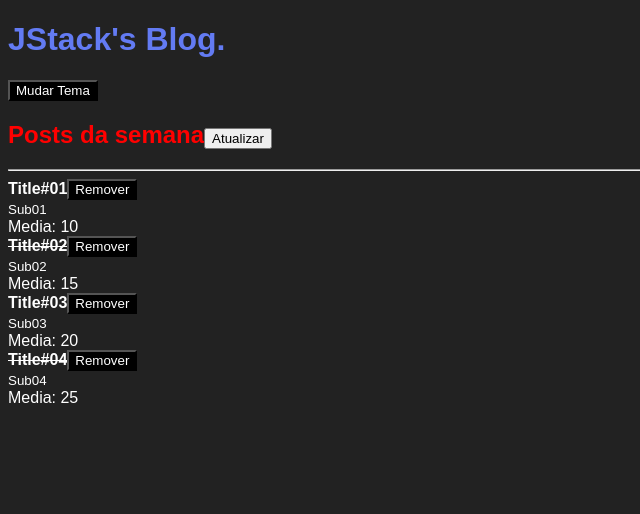
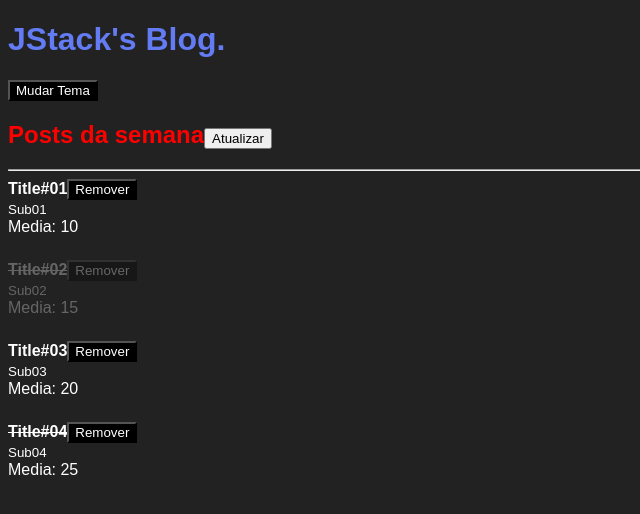
Before and after one commit to Arryel-Klug/react-fundamentos, a React app: page / in a window 1280 px wide. Shown: the top 514 px of the page, without its empty margins (0-640 px from the left). Built offline with nearby package versions, Linux system fonts and the light colour scheme.

Commit message:
Classes Dinâmicas

```diff
--- a/src/App.js
+++ b/src/App.js
@@ -13,10 +13,10 @@ function App() {
 
 
   const [posts, setPosts] = useState([
-    { id: Math.random(), title: 'Title#01', subtitle: 'Sub01', likes:20, read: false },
-    { id: Math.random(), title: 'Title#02', subtitle: 'Sub02', likes:30, read: true },
-    { id: Math.random(), title: 'Title#03', subtitle: 'Sub03', likes:40, read: false },
-    { id: Math.random(), title: 'Title#04', subtitle: 'Sub04', likes:50, read: true },
+    { id: Math.random(), title: 'Title#01', subtitle: 'Sub01', likes:20, read: false, removed: false },
+    { id: Math.random(), title: 'Title#02', subtitle: 'Sub02', likes:30, read: true, removed: true },
+    { id: Math.random(), title: 'Title#03', subtitle: 'Sub03', likes:40, read: false, removed: false },
+    { id: Math.random(), title: 'Title#04', subtitle: 'Sub04', likes:50, read: true, removed: false },
 
   ]);
 
@@ -31,14 +31,19 @@ function App() {
         subtitle: `Sub#0${prevState.length+1}`,
         likes: 50,
         read: false,
+        removed: false,
       }
     ]);
 
   }
 
   function handleRemovePost(postId){
-    setPosts((prevState) => (
-      prevState.filter(post => post.id != postId)
+    setPosts((prevState) => prevState.map(
+      post => (
+        post.id === postId
+        ? {...post, removed: true}
+        : post
+        )
     ));
   }
   return (
--- a/src/Post.js
+++ b/src/Post.js
@@ -1,11 +1,17 @@
 import React from 'react';
 import PropTypes, { bool } from 'prop-types';
 import PostHeader from './PostHeader';
+import styles from './Post.scss'
 
 export default function Post(props){
   return(
-    <>
-      <article>
+      <article
+        className={
+          props.post.removed
+            ? styles.postDeleted
+            : styles.post
+        }
+        >
         <PostHeader
           onRemove={props.onRemove}
           post={{
@@ -19,7 +25,6 @@ export default function Post(props){
         <br />
         Media: {props.post.likes /2}
       </article>
-    </>
   );
 }
 
@@ -31,5 +36,6 @@ Post.propTypes = {
     subtitle: PropTypes.string.isRequired,
     likes: PropTypes.number.isRequired,
     read: PropTypes.bool.isRequired,
+    removed: PropTypes.bool.isRequired,
   }).isRequired,
 };
--- /dev/null
+++ b/src/Post.scss
@@ -0,0 +1,8 @@
+.post{
+  margin-bottom: 24px;
+}
+
+.postDeleted {
+  margin-bottom: 24px;
+  opacity: 0.3;
+}
```
